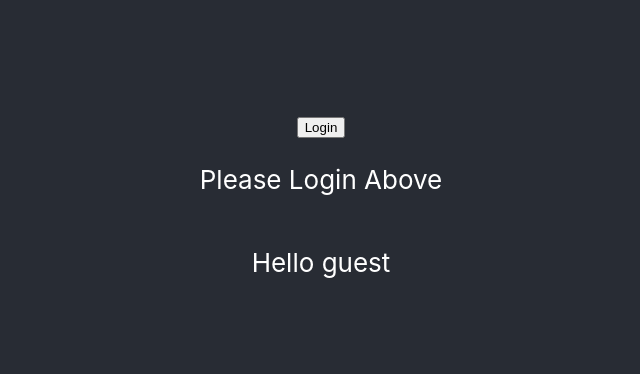
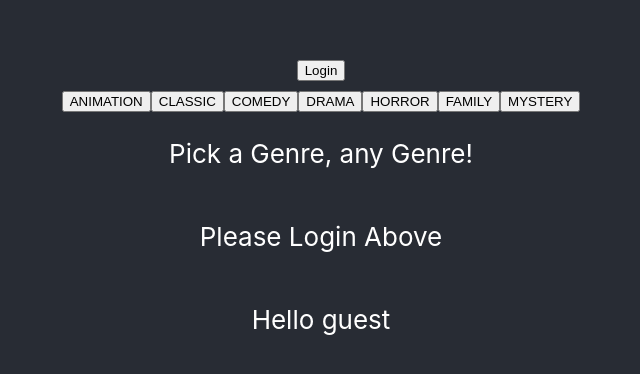
Before and after one commit to EmilyALaBelle/conditional-rendering, a React (Create React App) app: page / in a window 1280 px wide. Shown: the part 190-564 px from the top of the page, without its empty margins (319-959 px from the left). Built offline with nearby package versions, Linux system fonts and the light colour scheme.

Commit message:
movie component

```diff
--- a/src/App.js
+++ b/src/App.js
@@ -1,4 +1,5 @@
 import Hero from './components/Hero';
+import Movies from './components/Movies';
 import './App.css';
 
 function App() {
@@ -7,6 +8,7 @@ function App() {
     <div className="App">
       <header className="App-header">
         <Hero />
+        <Movies />
         {myName
           ? <p>Welome Back</p>
           : <p>Please Login Above</p>
--- a/src/components/Movies.jsx
+++ b/src/components/Movies.jsx
@@ -1,7 +1,33 @@
 import { useState } from "react";
 
+const genres = ['animation', 'classic', 'comedy', 'drama', 'horror', 'family', 'mystery']
+
 function Movies() {
-const [movieList, setMovieList] = useState()
+    const [movieList, setMovieList] = useState() //creating a state variable called movie list
+
+    const getMovies = (genre) => {
+        fetch(`https://api.sampleapis.com/movies/${genre}`)
+            .then(responce => responce.json()) //sets movie list equal to the json part that is returning
+            .then(setMovieList)
+            .catch(console.error)
+    }
+    //listening to movie list
+    return (
+        <>
+            <div className='button-list'>
+                {genres.map(genre => (
+                    <button key={genre} onClick={() => getMovies(genre)}>{genre.toUpperCase()}</button>
+                ))}
+            </div>
+            <div className='movie-list'>
+                {!movieList
+                    ? <p>Pick a Genre, any Genre!</p>
+                    : movieList?.map(movie => (
+                        <p key={movie.id}>{movie.title}</p>
+                    ))}
+            </div>
+        </>
+    )
 }
 
 export default Movies
```
